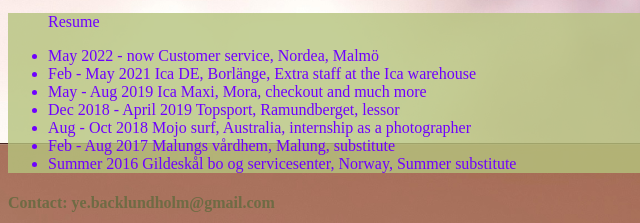
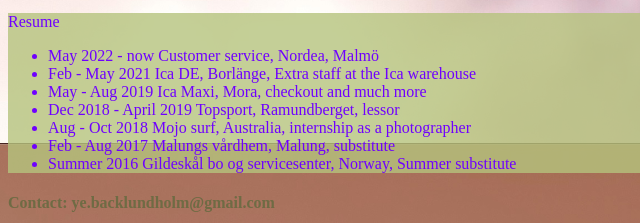
Before and after one commit to yrlaback/my-first-page, a plain HTML site: page index.html in a window 1280 px wide. Shown: the part 657-880 px from the top of the page, 0-640 px from the left. Drawn offline with Linux system fonts and the light colour scheme.

Commit message:
indent and section

```diff
--- a/index.html
+++ b/index.html
@@ -37,13 +37,13 @@
         </section>
 
         <section id="Picture">
-        <img src="images/me-screen.jpg" width="1005.5" height="301.5" alt="Yrla" title="Me infront of a screen">
-        <p class="picture-info">This was when I had a performance.</p>
+            <img src="images/me-screen.jpg" width="1005.5" height="301.5" alt="Yrla" title="Me infront of a screen">
+            <p class="picture-info">This was when I had a performance.</p>
         </section>
 
         <section id="cv">
-            <ul class="cv">
-                <p>Resume</p>
+            <p>Resume</p>
+            <ul>
                 <li>May 2022 - now Customer service, Nordea, Malmö</li>
                 <li>Feb - May 2021 Ica DE, Borlänge, Extra staff at the Ica warehouse</li>
                 <li>May - Aug 2019  Ica Maxi, Mora, checkout and much more</li>
--- a/styles/index.css
+++ b/styles/index.css
@@ -33,7 +33,7 @@
     background-color: rgb(180, 151, 219, 0.8);
 }
 
-.cv {
+#cv {
     color: #6f00ff;
     font-style: normal;
     background-color: rgb(182, 196, 126, 0.8);
```
